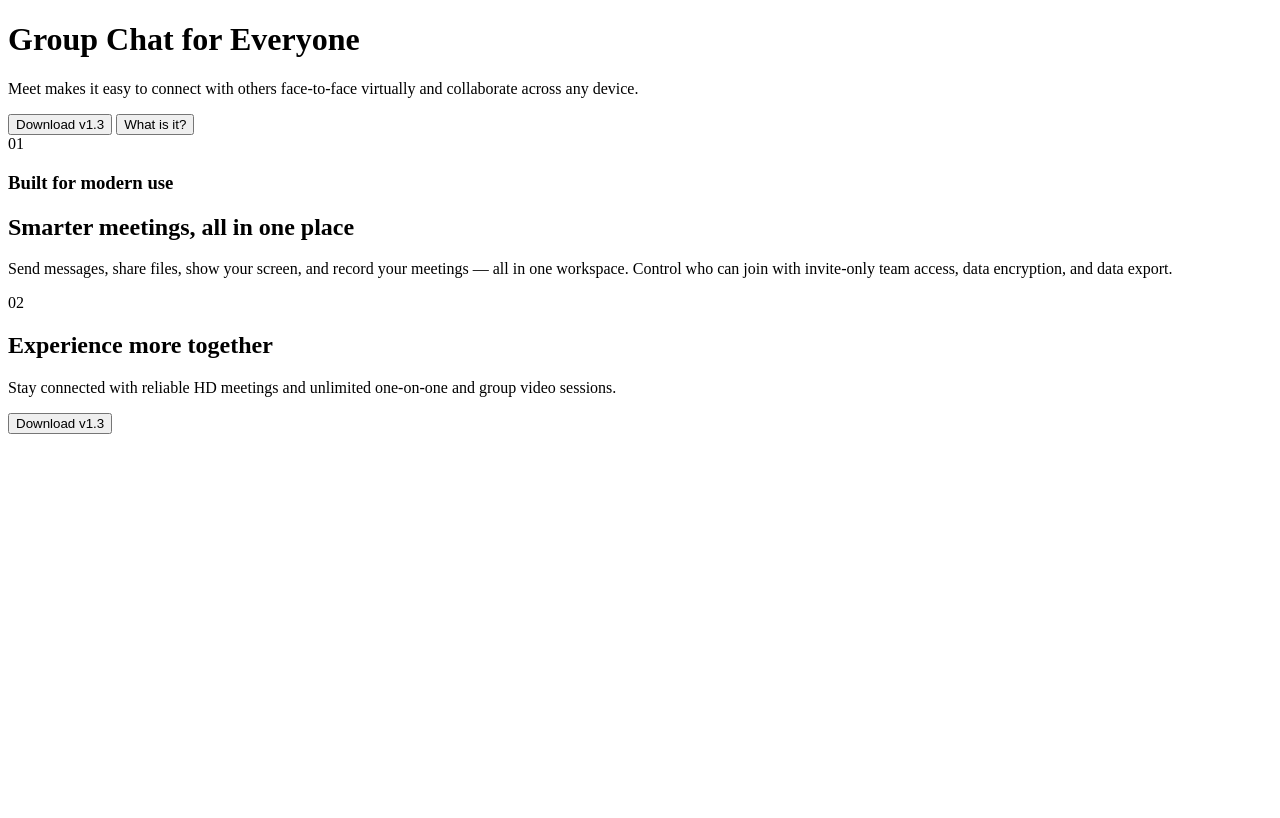
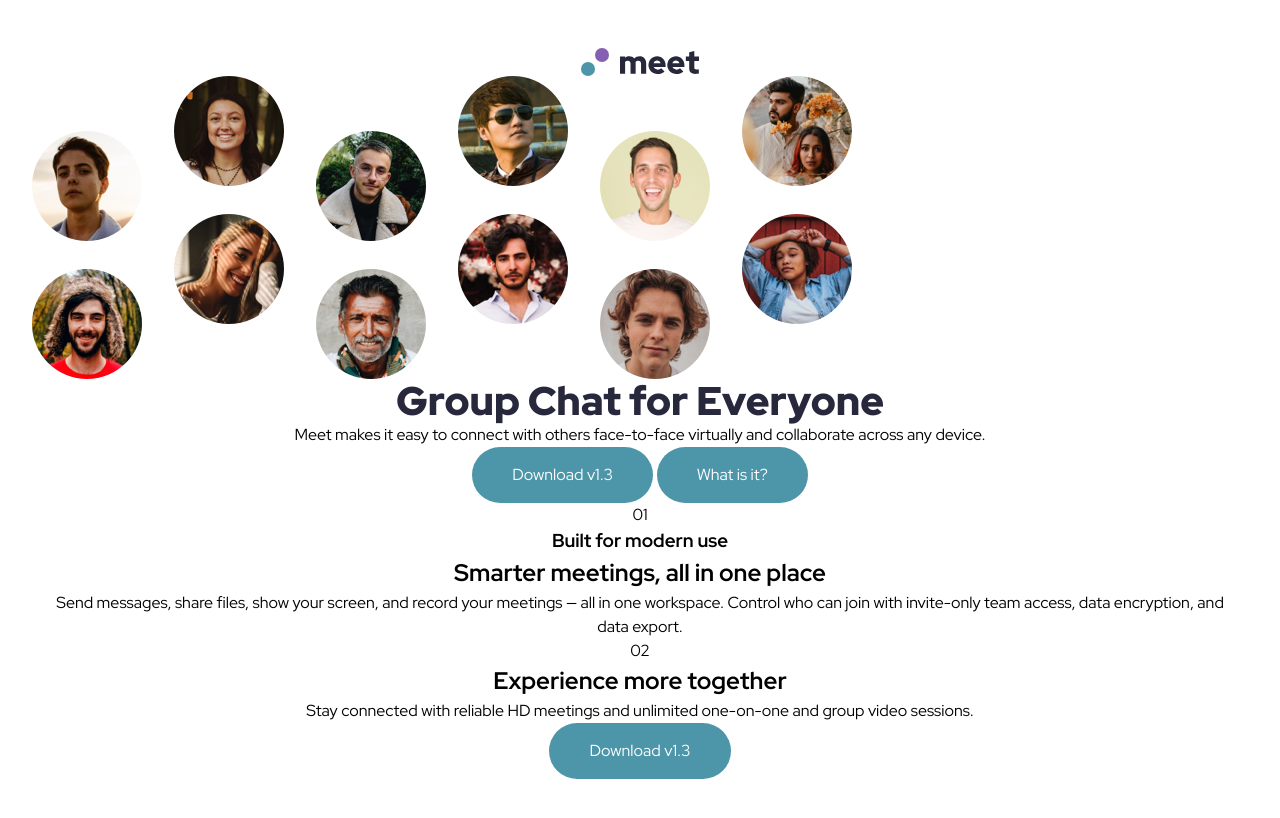
Before and after one commit to Michael-Andreas/Meet-landing-page, a plain HTML site: page index.html in a window 1280 px wide. Drawn offline with Linux system fonts and the light colour scheme.

Commit message:
added css reset and variables, also some css line for the header

```diff
--- a/index.html
+++ b/index.html
@@ -1,35 +1,60 @@
 <!DOCTYPE html>
 <html lang="en">
   <head>
-  <meta charset="UTF-8">
-  <meta name="viewport" content="width=device-width, initial-scale=1.0">
+    <meta charset="UTF-8" />
+    <meta name="viewport" content="width=device-width, initial-scale=1.0" />
 
-  <link rel="icon" type="image/png" sizes="32x32" href="./assets/favicon-32x32.png">
+    <link
+      rel="icon"
+      type="image/png"
+      sizes="32x32"
+      href="./assets/favicon-32x32.png" />
+    <link rel="stylesheet" href="./styles.css" />
+
+    <link rel="preconnect" href="https://fonts.googleapis.com" />
+    <link rel="preconnect" href="https://fonts.gstatic.com" crossorigin />
+    <link
+      href="https://fonts.googleapis.com/css2?family=Red+Hat+Display:ital,wght@0,300..900;1,300..900&display=swap"
+      rel="stylesheet" />
 
     <title>Frontend Mentor | Meet landing page</title>
   </head>
   <body>
+    <header>
+      <img class="logo" src="./assets/logo.svg" />
+      <img src="./assets/tablet/image-hero.png" />
       <h1>Group Chat for Everyone</h1>
-  <p>Meet makes it easy to connect with others face-to-face virtually and collaborate across any device.</p>
+      <p>
+        Meet makes it easy to connect with others face-to-face virtually and
+        collaborate across any device.
+      </p>
 
       <button>Download v1.3</button>
       <button>What is it?</button>
-
+    </header>
+    <main>
       <section>
         01
         <h3>Built for modern use</h3>
 
         <h2>Smarter meetings, all in one place</h2>
 
-  <p>Send messages, share files, show your screen, and record your meetings — all in one
-  workspace. Control who can join with invite-only team access, data encryption, and data export.</p>
+        <p>
+          Send messages, share files, show your screen, and record your meetings
+          — all in one workspace. Control who can join with invite-only team
+          access, data encryption, and data export.
+        </p>
       </section>
-  <section>
+    </main>
+    <footer>
       02
       <h2>Experience more together</h2>
-  <p>Stay connected with reliable HD meetings and unlimited one-on-one and group video sessions.</p>
+      <p>
+        Stay connected with reliable HD meetings and unlimited one-on-one and
+        group video sessions.
+      </p>
 
       <button>Download v1.3</button>
-  </section>
+    </footer>
   </body>
 </html>
--- /dev/null
+++ b/styles.css
@@ -0,0 +1,115 @@
+html {
+  --cyan-600: #4D96A9;
+  --cyan-300: #8FE3F9;
+  --purple-600: #855FB1;
+  --purple-300: #D9B8FF;
+  --slate-900: #28283D;
+  --slate-600: #87879D;
+  --slate-300: #D1D1DF;
+}
+
+/* 1. Use a more-intuitive box-sizing model */
+*,
+*::before,
+*::after {
+  box-sizing: border-box;
+}
+
+/* 2. Remove default margin */
+* {
+  margin: 0;
+}
+
+/* 3. Enable keyword animations */
+@media (prefers-reduced-motion: no-preference) {
+  html {
+    interpolate-size: allow-keywords;
+  }
+}
+
+body {
+  /* 4. Add accessible line-height */
+  line-height: 1.5;
+  /* 5. Improve text rendering */
+  -webkit-font-smoothing: antialiased;
+}
+
+/* 6. Improve media defaults */
+img,
+picture,
+video,
+canvas,
+svg {
+  display: block;
+  max-width: 100%;
+}
+
+/* 7. Inherit fonts for form controls */
+input,
+button,
+textarea,
+select {
+  font: inherit;
+}
+
+/* 8. Avoid text overflows */
+p,
+h1,
+h2,
+h3,
+h4,
+h5,
+h6 {
+  overflow-wrap: break-word;
+}
+
+/* 9. Improve line wrapping */
+p {
+  text-wrap: pretty;
+}
+
+h1,
+h2,
+h3,
+h4,
+h5,
+h6 {
+  text-wrap: balance;
+}
+
+/*
+  10. Create a root stacking context
+*/
+#root,
+#__next {
+  isolation: isolate;
+}
+
+body {
+  font-family: "Red Hat Display";
+  padding: 48px 32px 64px;
+  text-align: center;
+}
+
+button {
+  border-radius: 1.8125rem;
+  font-size: 1rem;
+  line-height: 150%;
+  padding: 16px 40px;
+  color: white;
+  background-color: #4D96A9;
+  border: none;
+}
+
+header {}
+
+.logo {
+  margin-inline: auto;
+}
+
+h1 {
+  font-size: 2.5rem;
+  font-weight: 900;
+  line-height: 110%;
+  color: var(--slate-900);
+}
```
Also changed, not shown: 1 other file. Lines whose indentation alone changed are shown as unchanged.
